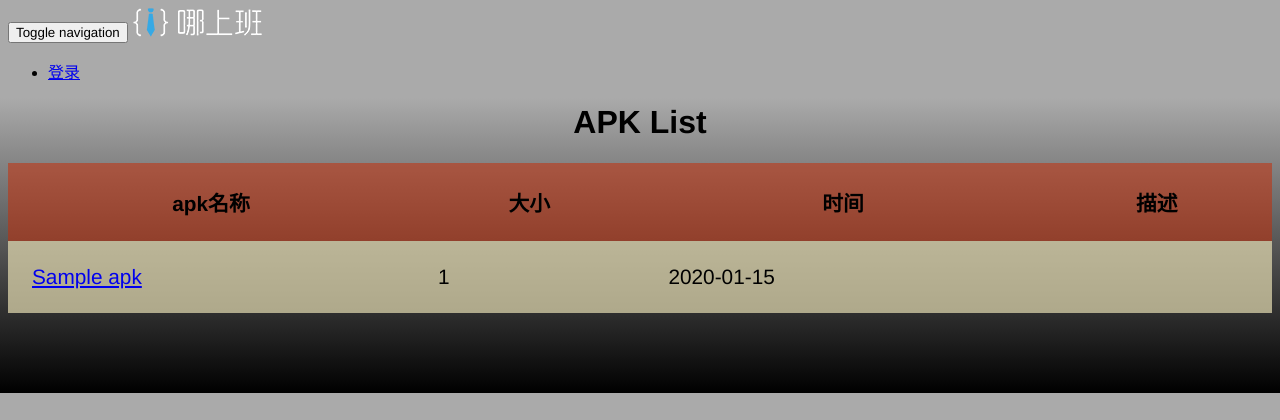
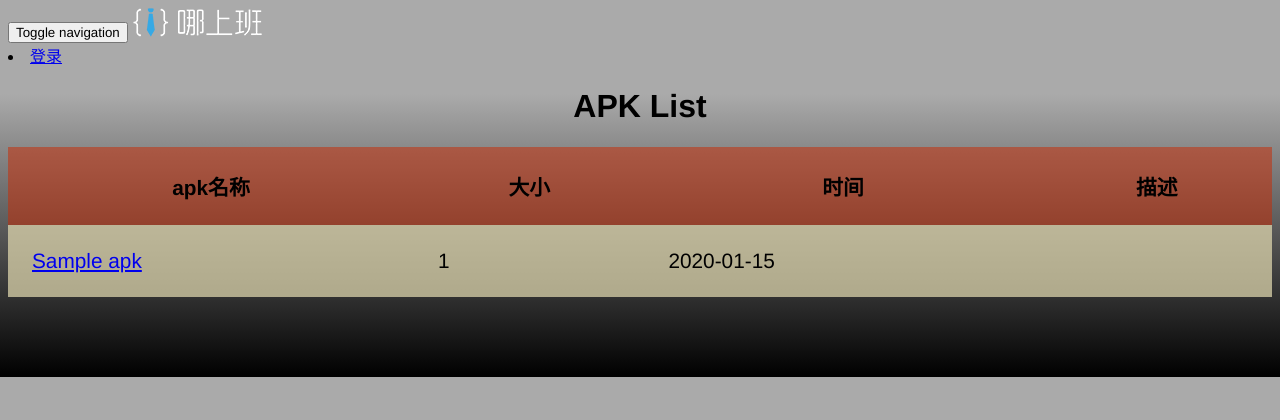
Before and after one commit to hanks-zyh/fir-local, a Flask app: template app/templates/index.html in a window 1280 px wide. Shown: the top 420 px of the page. Run offline with Flask 2, Linux system fonts and the light colour scheme; the template is opened without the code that fills it: most values are stand-ins (such as "Sample title", 1, 10 or a date in 2020); some libraries are stand-ins or nearby versions.

Commit message:
format base.html

```diff
--- a/app/templates/base.html
+++ b/app/templates/base.html
@@ -9,9 +9,7 @@
 {% block title %}Flasky{% endblock %}
 
 {% block navbar %}
-<nav class="navbar navbar-default ">
-  <div class="container-fluid container">
-    <!-- Brand and toggle get grouped for better mobile display -->
+<nav class="navbar navbar-default container" role="navigation">
     <div class="navbar-header">
         <button type="button" class="navbar-toggle collapsed" data-toggle="collapse" data-target="#bs-example-navbar-collapse-1" aria-expanded="false">
             <span class="sr-only">Toggle navigation</span>
@@ -21,13 +19,12 @@
         </button>
         <a class="navbar-brand" href="/"> <img alt="Brand" src="{{ url_for('static',filename='images/logo-white-small.png') }}"></a>
     </div>
-    <!-- Collect the nav links, forms, and other content for toggling -->
-      <ul class="nav navbar-nav navbar-right">
+    <div class="collapse navbar-collapse navbar-right"
+        <ul class="nav navbar-nav ">
             <li><a href="#">登录</a></li>
         </ul>
-  </div><!-- /.container-fluid -->
+    </div>
 </nav>
-
 {% endblock %}
 
 {% block content %}
```
Lines whose indentation alone changed are shown as unchanged.
